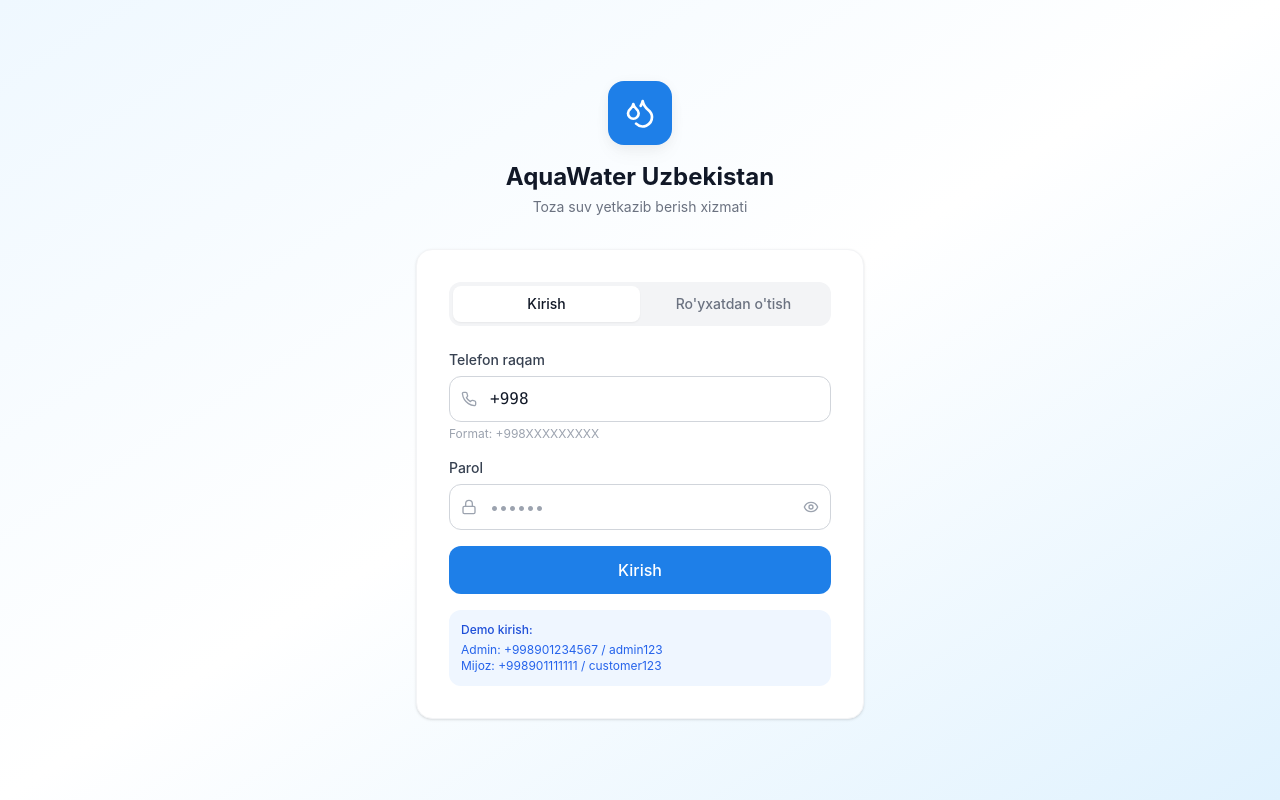
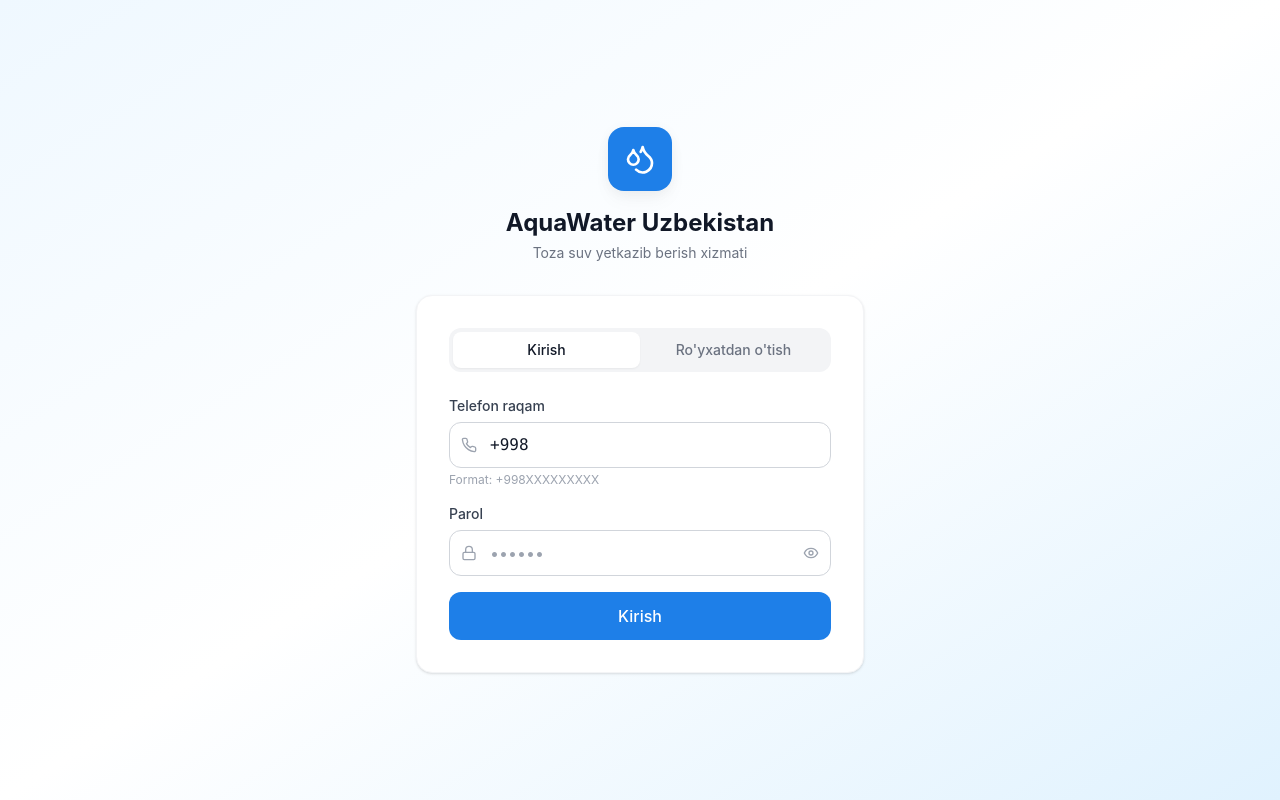
Before and after one commit to wwAxmadulloww/aquawater, a React (Vite) app: page /login in a window 1280 px wide. Built offline with nearby package versions, Linux system fonts and the light colour scheme.

Commit message:
fix: demo kirish ma'lumotlari olib tashlandi

```diff
--- a/src/pages/LoginPage.tsx
+++ b/src/pages/LoginPage.tsx
@@ -156,12 +156,7 @@ export default function LoginPage() {
                         </button>
                     </form>
 
-                    {/* Demo credentials hint */}
-                    <div className="mt-4 p-3 bg-blue-50 rounded-xl">
-                        <p className="text-xs text-blue-700 font-medium mb-1">Demo kirish:</p>
-                        <p className="text-xs text-blue-600">Admin: +998901234567 / admin123</p>
-                        <p className="text-xs text-blue-600">Mijoz: +998901111111 / customer123</p>
-                    </div>
+
                 </div>
             </div>
         </div>
```
